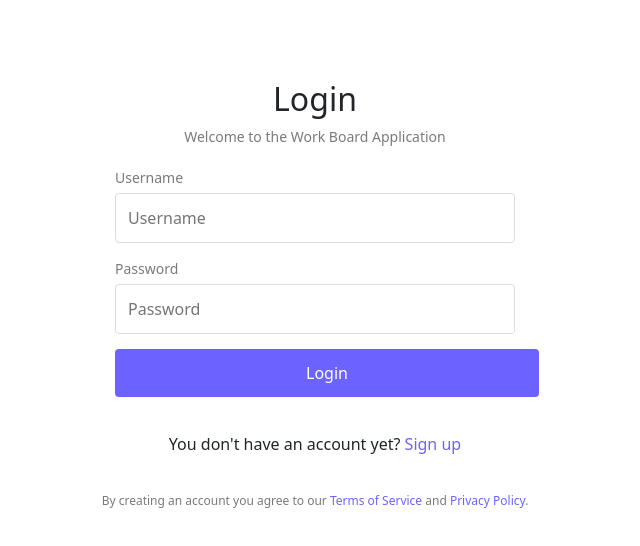
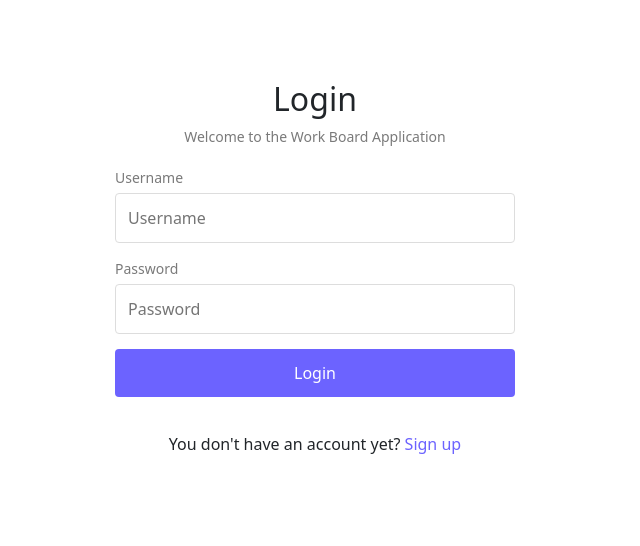
Before and after one commit to hritikhotagi/WorkBoard-Frontend, a React (Create React App) app: page /login in a window 1280 px wide. Shown: the top 546 px of the page, without its empty margins (325-965 px from the left). Built offline with nearby package versions, Linux system fonts and the light colour scheme.

Commit message:
mades changes

```diff
--- a/src/pages/LoginPage.jsx
+++ b/src/pages/LoginPage.jsx
@@ -68,9 +68,6 @@ const LoginPage = () => {
       <div className="signup-section">
         <p>You don't have an account yet? <span onClick={goToRegister} className="signup-link">Sign up</span></p>
       </div>
-      <p className="terms">
-        By creating an account you agree to our <a href="#">Terms of Service</a> and <a href="#">Privacy Policy</a>.
-      </p>
     </div>
   );
 };
--- a/src/styles/LoginPage.css
+++ b/src/styles/LoginPage.css
@@ -77,7 +77,7 @@ body {
     border: none;
     border-radius: 4px;
     cursor: pointer;
-    width: 106%;
+    width: 100%;
     margin-bottom: 15px;
   }
 
--- a/src/styles/RegisterPage.css
+++ b/src/styles/RegisterPage.css
@@ -41,7 +41,7 @@ body {
 
   .register-page form select {
     padding: 10px;
-    width: 106.5%;
+    width: 100%;
   }
 
   .register-page form button {
@@ -52,7 +52,7 @@ body {
     border: none;
     border-radius: 4px;
     cursor: pointer;
-    width: 106.5%;
+    width: 100%;
   }
 
   .register-page form button:hover {
```
